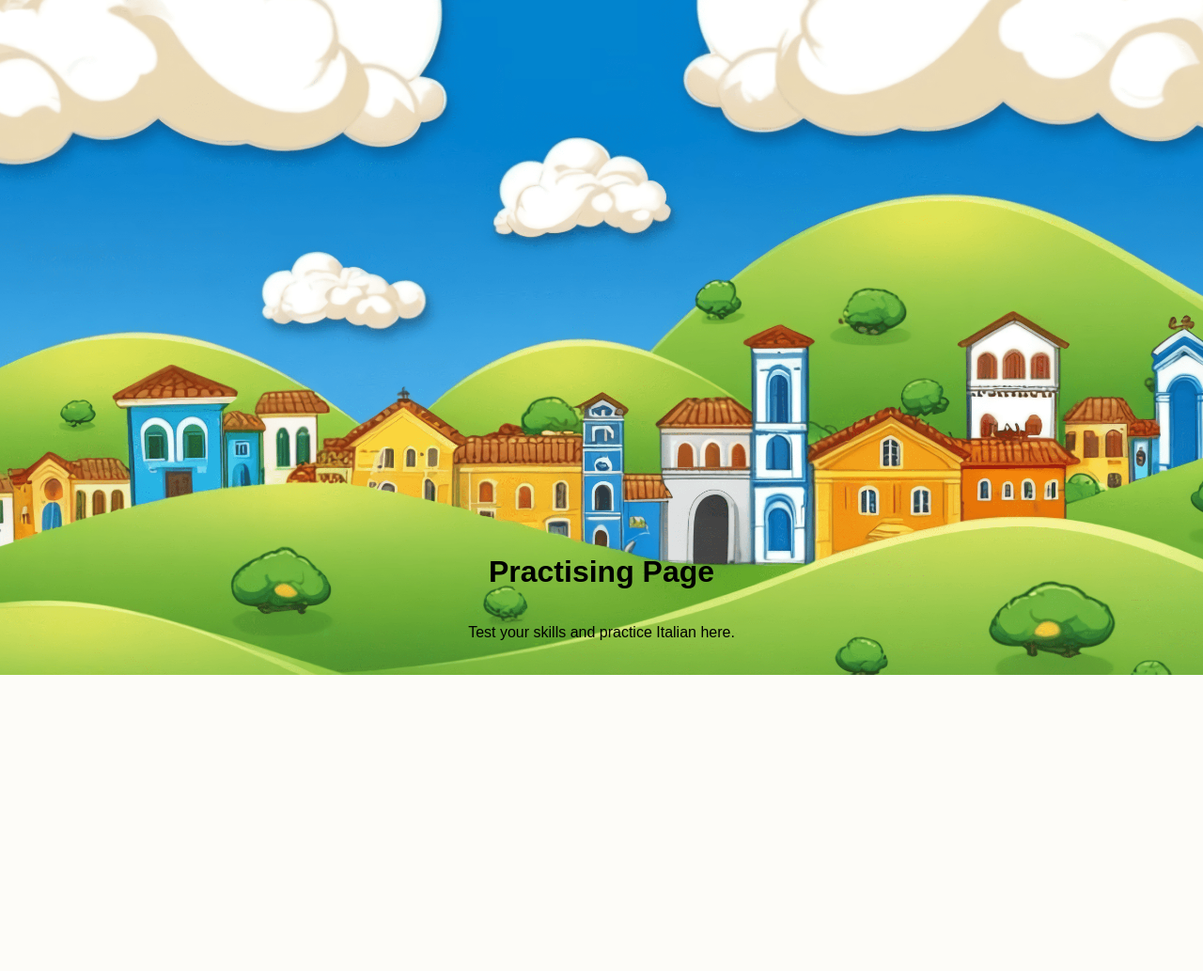
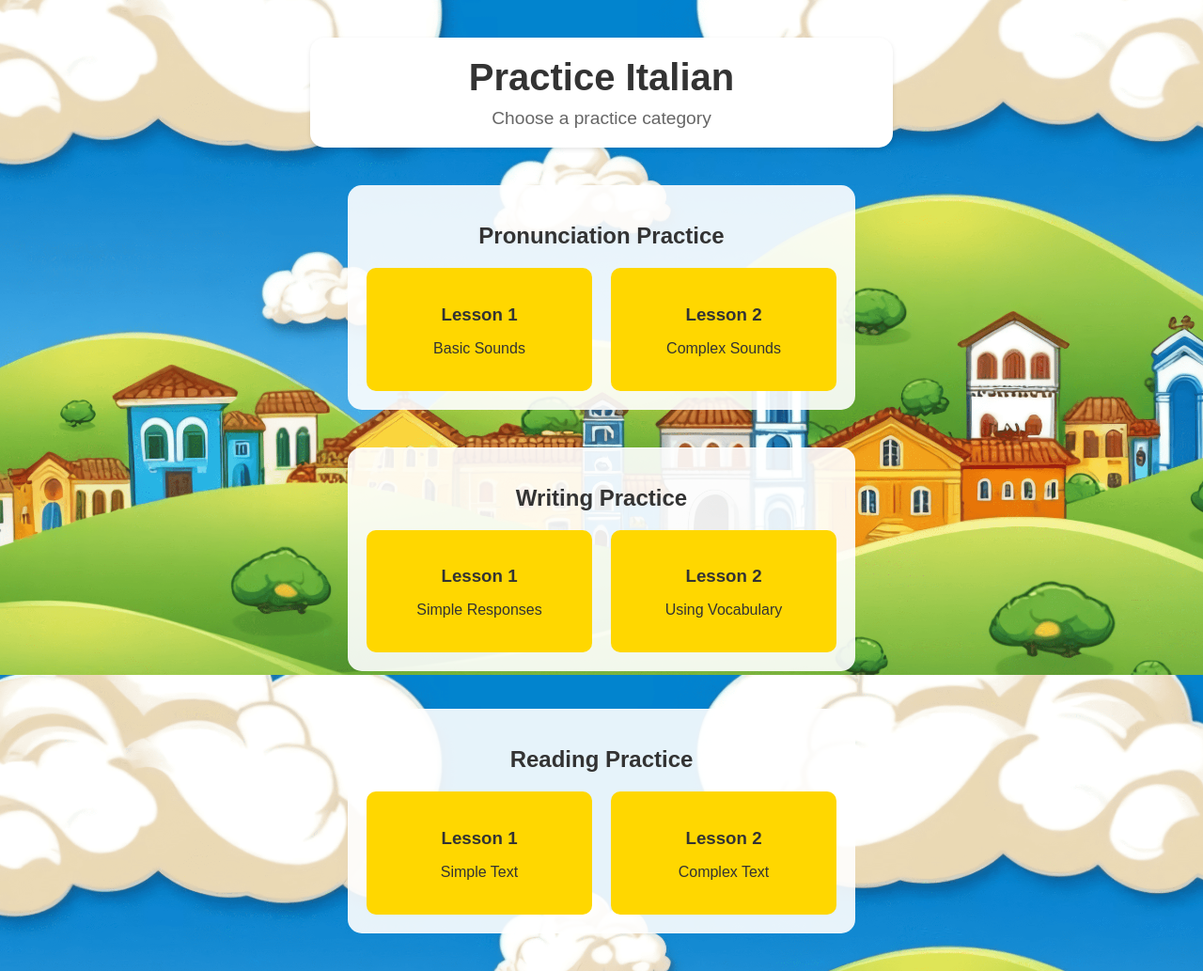
Before and after one commit to AlessioDiB/I_Learn_Italiano, a Flask app: page /practising in a window 1280 px wide. Shown: the part 82-1115 px from the top of the page at 94% size. Before the commit the page ends 800 px from the top, so only its background shows below. Run offline with Flask 3, Linux system fonts and the light colour scheme.

Commit message:
Setting Practising template

```diff
--- a/app.py
+++ b/app.py
@@ -2,7 +2,7 @@ from flask import Flask, render_template, url_for, request, redirect, flash, ses
 from flask_sqlalchemy import SQLAlchemy
 from datetime import datetime
 from werkzeug.security import generate_password_hash, check_password_hash
-from models import db, User, VocabularyItem, PhraseItem, GrammarLesson
+from models import db, User, VocabularyItem, PhraseItem, GrammarLesson, PronunciationExercise, WritingExercise, ReadingExercise
 import os
 from routes.learning import learning, init_vocabulary, init_phrases, init_grammar
 from routes.practicing import practicing
--- a/routes/practicing.py
+++ b/routes/practicing.py
@@ -1,7 +1,30 @@
+# practicing.py
 from flask import Blueprint, render_template
+from models import PronunciationExercise, WritingExercise, ReadingExercise, db
 
 practicing = Blueprint('practicing', __name__)
 
-@practicing.route('/practising')
+@practicing.route('/practicing')
 def index():
-    return render_template('practising.html')
+    return render_template('practicing.html')
+
+@practicing.route('/practicing/pronunciation/<int:lesson_number>')
+def pronunciation_lesson(lesson_number):
+    exercises = PronunciationExercise.query.filter_by(lesson_number=lesson_number).all()
+    return render_template('pronunciation_practice.html',
+                         exercises=exercises,
+                         lesson_number=lesson_number)
+
+@practicing.route('/practicing/writing/<int:lesson_number>')
+def writing_lesson(lesson_number):
+    exercise = WritingExercise.query.filter_by(lesson_number=lesson_number).first()
+    return render_template('writing_practice.html',
+                         exercise=exercise,
+                         lesson_number=lesson_number)
+
+@practicing.route('/practicing/reading/<int:lesson_number>')
+def reading_lesson(lesson_number):
+    exercise = ReadingExercise.query.filter_by(lesson_number=lesson_number).first()
+    return render_template('reading_practice.html',
+                         exercise=exercise,
+                         lesson_number=lesson_number)
--- a/templates/practising.html
+++ b/templates/practising.html
@@ -1,12 +1,57 @@
+<!-- practicing.html -->
 {% extends 'base.html' %}
-
 {% block head %}
-<title>Practising</title>
+<title>Practice Italian</title>
 {% endblock %}
-
 {% block body %}
 <div class="content">
-    <h1>Practising Page</h1>
-    <p>Test your skills and practice Italian here.</p>
+    <header class="section-header">
+        <h1>Practice Italian</h1>
+        <p class="section-description">Choose a practice category</p>
+    </header>
+
+    <div class="lessons-grid">
+        <div class="lesson-category">
+            <h2>Pronunciation Practice</h2>
+            <div class="lesson-buttons">
+                <a href="{{ url_for('practicing.pronunciation_lesson', lesson_number=1) }}" class="lesson-card">
+                    <h3>Lesson 1</h3>
+                    <p>Basic Sounds</p>
+                </a>
+                <a href="{{ url_for('practicing.pronunciation_lesson', lesson_number=2) }}" class="lesson-card">
+                    <h3>Lesson 2</h3>
+                    <p>Complex Sounds</p>
+                </a>
+            </div>
+        </div>
+
+        <div class="lesson-category">
+            <h2>Writing Practice</h2>
+            <div class="lesson-buttons">
+                <a href="{{ url_for('practicing.writing_lesson', lesson_number=1) }}" class="lesson-card">
+                    <h3>Lesson 1</h3>
+                    <p>Simple Responses</p>
+                </a>
+                <a href="{{ url_for('practicing.writing_lesson', lesson_number=2) }}" class="lesson-card">
+                    <h3>Lesson 2</h3>
+                    <p>Using Vocabulary</p>
+                </a>
+            </div>
+        </div>
+
+        <div class="lesson-category">
+            <h2>Reading Practice</h2>
+            <div class="lesson-buttons">
+                <a href="{{ url_for('practicing.reading_lesson', lesson_number=1) }}" class="lesson-card">
+                    <h3>Lesson 1</h3>
+                    <p>Simple Text</p>
+                </a>
+                <a href="{{ url_for('practicing.reading_lesson', lesson_number=2) }}" class="lesson-card">
+                    <h3>Lesson 2</h3>
+                    <p>Complex Text</p>
+                </a>
+            </div>
+        </div>
+    </div>
 </div>
 {% endblock %}
```
Also changed, not shown: models.py (+18 -0 lines), static/css/main.css (+70 -0 lines), templates/pronunciation_practice.html (added, +38 -0 lines), templates/reading_practice.html (added, +51 -0 lines), templates/writing_practice.html (added, +45 -0 lines), instance/test.db.
